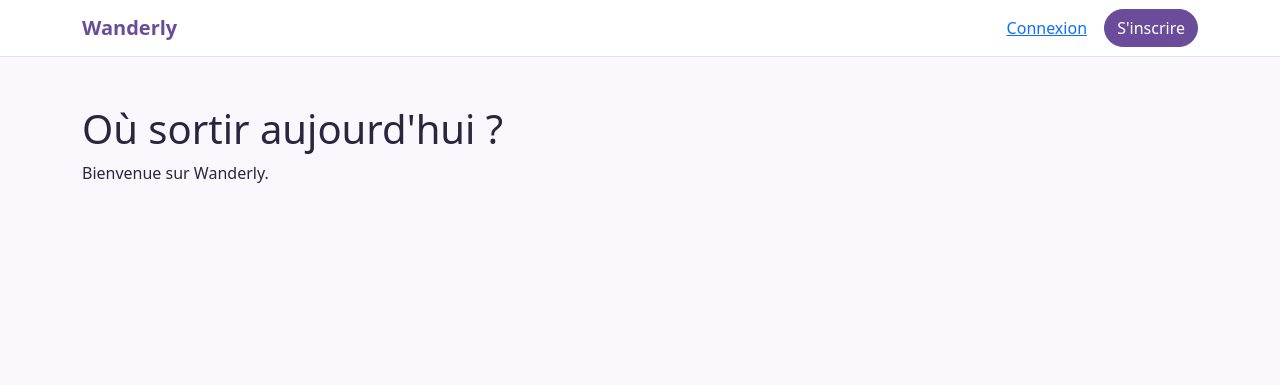
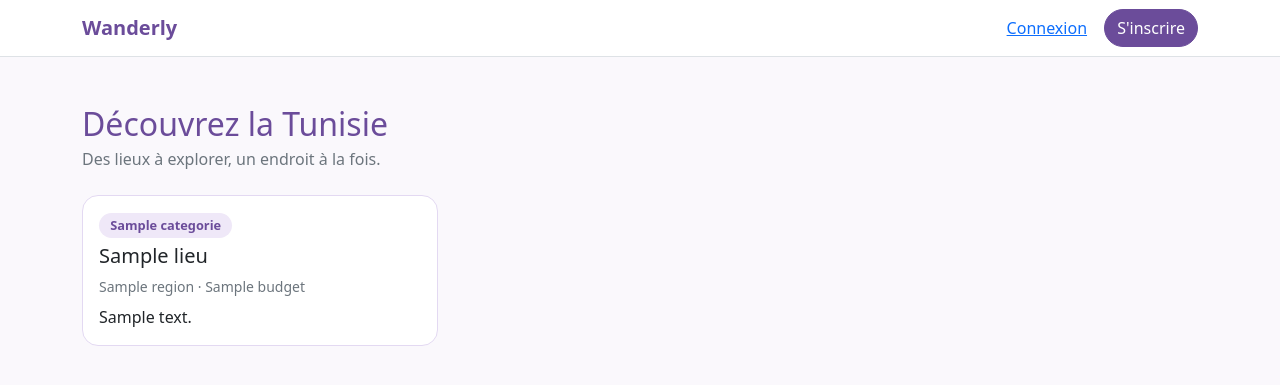
Before and after one commit to emnaamanai/wanderly, a Flask app: template templates/index.html in a window 1280 px wide. Shown: the top 385 px of the page. Run offline with Flask 3, Linux system fonts and the light colour scheme; the template is opened without the code that fills it: most values are stand-ins (such as "Sample title", 1, 10 or a date in 2020).

Commit message:
Sprint 1 : affichage de la liste des lieux sur l'accueil

```diff
--- a/app.py
+++ b/app.py
@@ -26,7 +26,12 @@ def admin_required(vue):
     return vue_protegee
 @app.route("/")
 def accueil():
-    return render_template("index.html")
+    lieux = db.get_db().execute(
+        "SELECT lieu.*, categorie.nom AS categorie "
+        "FROM lieu JOIN categorie ON lieu.categorie_id = categorie.id "
+        "ORDER BY lieu.id DESC"
+    ).fetchall()
+    return render_template("index.html", lieux=lieux)
 
 
 @app.route("/inscription", methods=["GET", "POST"])
--- a/static/css/style.css
+++ b/static/css/style.css
@@ -36,3 +36,22 @@ body {
   border-radius: 0.75rem;
   padding: 0.75rem 1rem;
 }
+/* Cartes des lieux */
+.carte-lieu {
+  border: 1px solid #E3D9F2;
+  border-radius: 1rem;
+  background: #FFFFFF;
+  transition: transform 0.15s, box-shadow 0.15s;
+}
+.carte-lieu:hover {
+  transform: translateY(-3px);
+  box-shadow: 0 6px 16px rgba(107, 76, 154, 0.15);
+}
+.badge-wander {
+  background: #EFE8F8;
+  color: #6B4C9A;
+  border-radius: 50rem;
+  padding: 0.2rem 0.7rem;
+  font-size: 0.8rem;
+  font-weight: 600;
+}
--- a/templates/index.html
+++ b/templates/index.html
@@ -1,8 +1,29 @@
 {% extends "base.html" %}
 
+{% block titre %}Wanderly - Découvrez la Tunisie{% endblock %}
+
 {% block contenu %}
-<div class="container py-5">
-  <h1>Où sortir aujourd'hui ?</h1>
-  <p>Bienvenue sur Wanderly.</p>
+<div class="container my-5">
+  <h1 class="h2 wander-text mb-1">Découvrez la Tunisie</h1>
+  <p class="text-secondary mb-4">Des lieux à explorer, un endroit à la fois.</p>
+
+  {% if lieux %}
+  <div class="row row-cols-1 row-cols-md-2 row-cols-lg-3 g-4">
+    {% for lieu in lieux %}
+    <div class="col">
+      <div class="card carte-lieu h-100">
+        <div class="card-body">
+          <span class="badge-wander">{{ lieu.categorie }}</span>
+          <h2 class="h5 mt-2">{{ lieu.nom }}</h2>
+          <p class="text-secondary small mb-2">{{ lieu.region }} · {{ lieu.budget }}</p>
+          <p class="card-text">{{ lieu.description }}</p>
+        </div>
+      </div>
+    </div>
+    {% endfor %}
+  </div>
+  {% else %}
+  <p>Aucun lieu pour le moment.</p>
+  {% endif %}
 </div>
 {% endblock %}
```
Also changed, not shown: donnees_test.py (added, +29 -0 lines).
